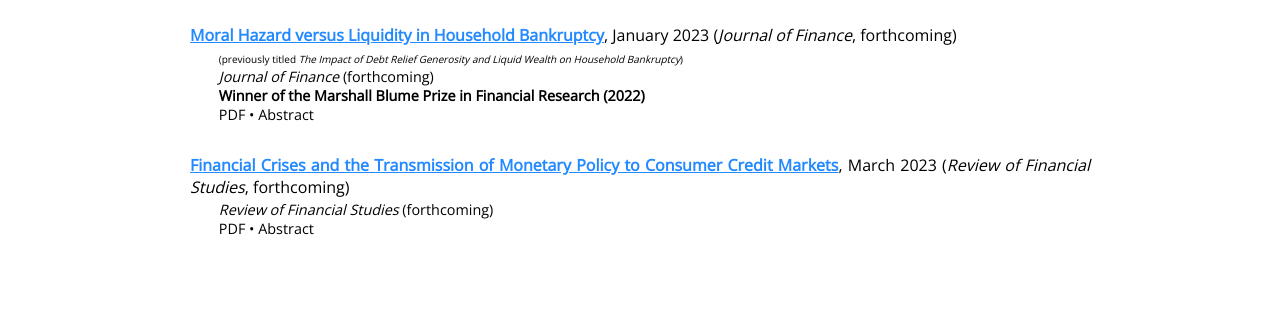
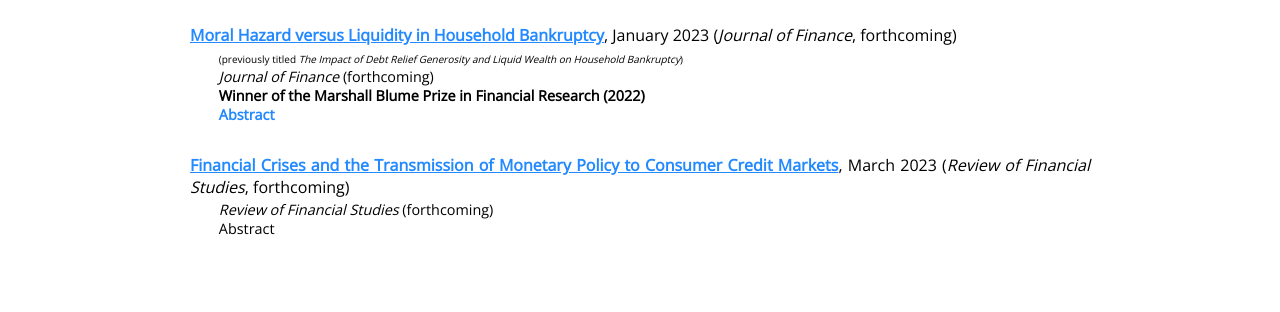
Before and after one commit to sashaindarte/sashaindarte.github.io, a Jekyll site: the page built from research/index.html, in a window 1280 px wide and 1047 px high. Shown: the part 143-455 px from the top of the window. Built offline with Jekyll 4.4.1, drawn with Linux system fonts in a browser that asks for light colours.

Commit message:
abstract button

```diff
--- a/research/index.html
+++ b/research/index.html
@@ -18,7 +18,7 @@
 			<br>
 			<b> Winner of the Marshall Blume Prize in Financial Research (2022) </b>
 			<br>
-			PDF &bull; Abstract
+			<a href="javascript:unhide('abstract_serial');"><b>Abstract</b></a>
 		</p>
 
 		<p align="justify"> <a href = "/research/si_crises_monetary_policy.pdf">
@@ -27,7 +27,7 @@
 		<p style="padding-left:2em;padding-bottom:1em;margin-top:-1em;font-size:0.9em;">
 			<i>Review of Financial Studies</i> (forthcoming)
 			<br>
-			PDF &bull; Abstract
+			Abstract
 		</p>
 
 		<br>
@@ -75,3 +75,12 @@
 	</div>
 </div>
 </div><!-- /.blurb -->
+
+<script type="text/javascript">
+    function unhide(divID) {
+      var item = document.getElementById(divID);
+      if (item) {
+        item.className=(item.className=='hidden')?'unhidden':'hidden';
+      }
+    }
+  </script>
```
